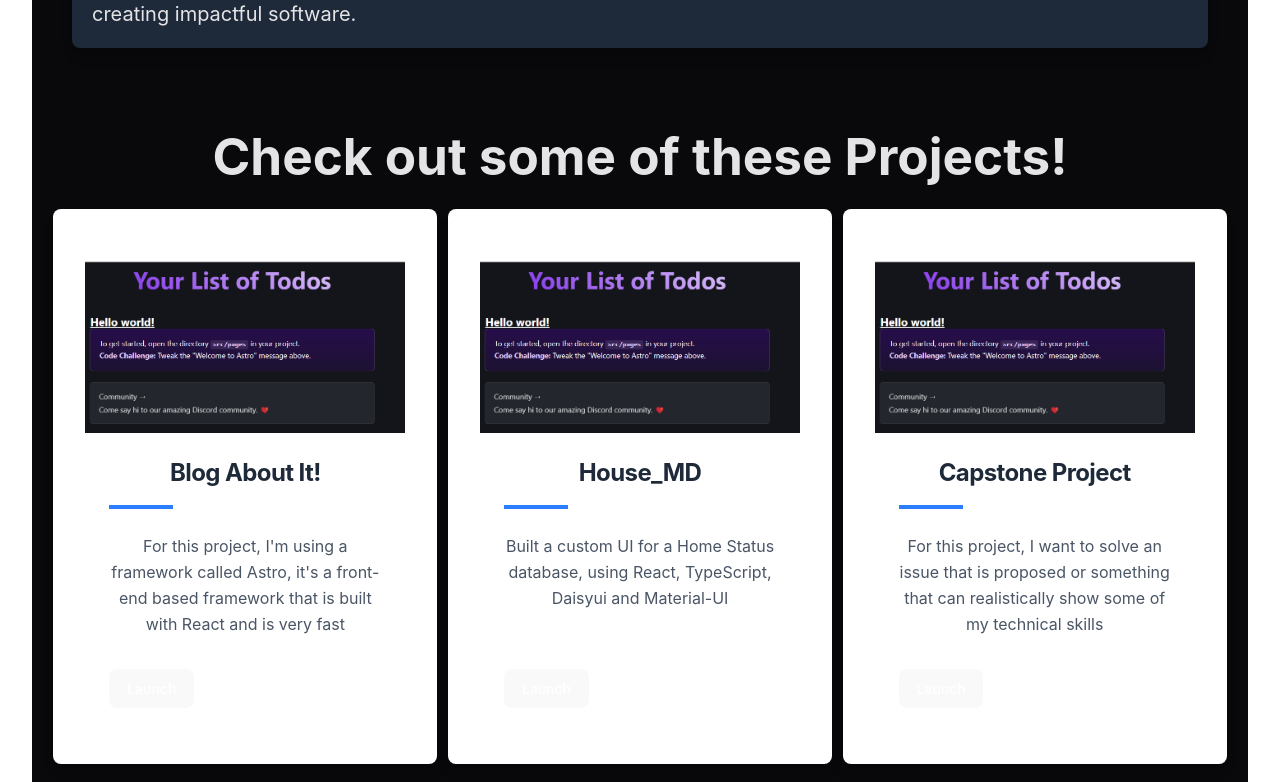
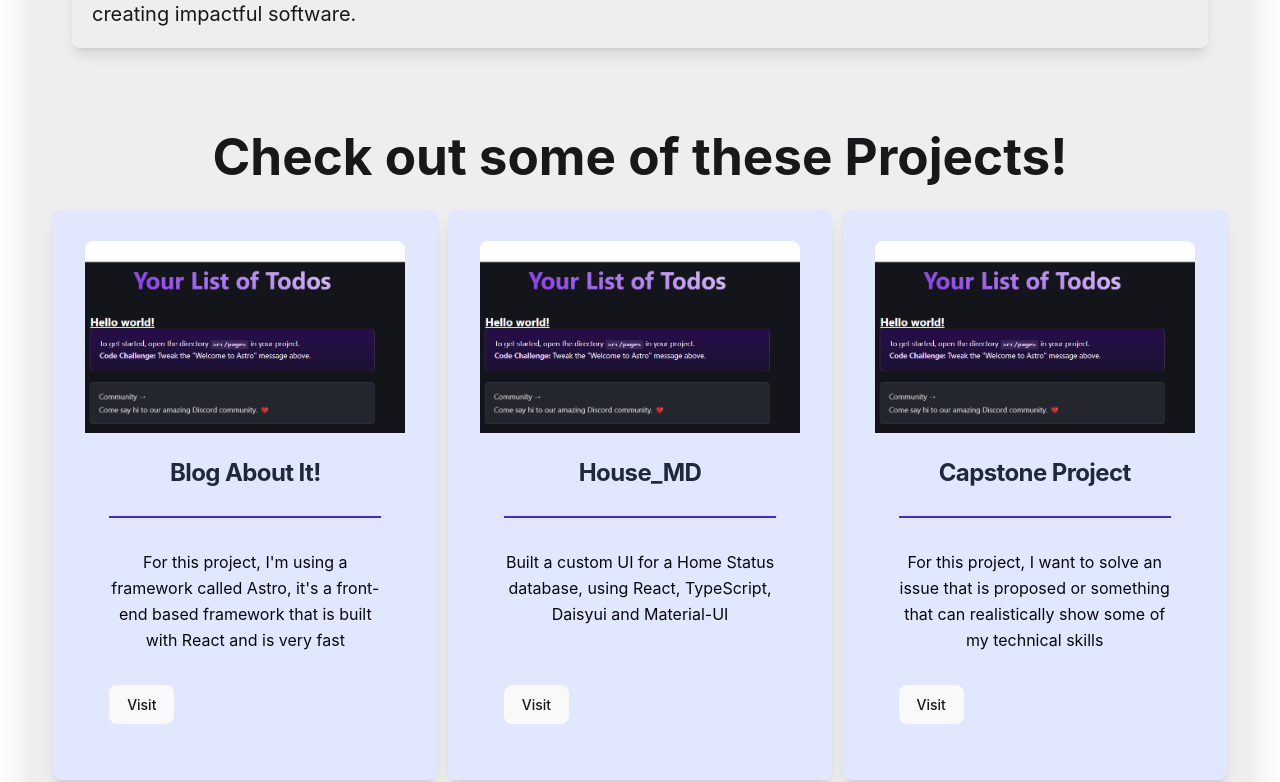
Before and after one commit to natemills018/natemills_portfolio, a React (Vite) app: page / in a window 1280 px wide. Shown: the part 500-1282 px from the top of the page. Built offline with nearby package versions, Linux system fonts and the light colour scheme.

Commit message:
Making changes to the card divider as well as the buttons in the cards:

```diff
--- a/src/App.tsx
+++ b/src/App.tsx
@@ -6,7 +6,7 @@ function App() {
   // const [count, setCount] = useState(0)
 
   return (
-    <div className="min-h-screen bg-neutral text-neutral-content">
+    <div className="min-h-screen bg-base-300 shadow-2xl rounded-3xl text-base-content">
       {/* <div className="h-screen bg-gradient-to-tr"> */}
       {/* <div className="flex flex-col items-center p-4 text-white nav md:flex-row md:justify-between">
         <NavBar />
@@ -32,7 +32,7 @@ function App() {
           href="/images/Nate Mills Resume 2025_1.pdf"
           target="_blank"
           rel="noopener noreferrer"
-          className="flex items-center gap-2 px-4 py-2 text-lg font-semibold text-black transition-transform bg-gray-200 rounded-lg hover:scale-105"
+          className="flex items-center gap-2 px-4 py-2 text-lg font-semibold text-base-content transition-transform bg-success rounded-lg hover:scale-105"
         >
           <img
             src="/images/nmills media_logo Concept 7.png"
@@ -45,7 +45,7 @@ function App() {
         <h1 className="text-3xl font-semibold text-center md:text-4xl">
           About Me
         </h1>
-        <div className="p-5 mt-5 text-center bg-gray-800 rounded-lg shadow-lg md:text-left">
+        <div className="p-5 mt-5 text-center bg-base-300 rounded-lg shadow-lg md:text-left">
           <p className="text-lg md:text-xl">
             My name is Nate Mills! Full stack web developer with a passion for
             tech and learning new frameworks. Proficient in JavaScript,
@@ -67,19 +67,19 @@ function App() {
               cardImageSrc="/images/Screenshot 2025-02-27 230844.png"
               title="Blog About It!"
               description="For this project, I'm using a framework called Astro, it's a front-end based framework that is built with React and is very fast"
-              btnTitle="Launch"
+              btnTitle="Visit"
             />
             <ProjectCard
               cardImageSrc="/images/Screenshot 2025-02-27 230844.png"
               title="House_MD"
               description="Built a custom UI for a Home Status database, using React, TypeScript, Daisyui and Material-UI"
-              btnTitle="Launch"
+              btnTitle="Visit"
             />
             <ProjectCard
               cardImageSrc="/images/Screenshot 2025-02-27 230844.png"
               title="Capstone Project"
               description="For this project, I want to solve an issue that is proposed or something that can realistically show some of my technical skills"
-              btnTitle="Launch"
+              btnTitle="Visit"
             />
           </div>
         </div>
--- a/src/Components/ProjectCard.tsx
+++ b/src/Components/ProjectCard.tsx
@@ -8,7 +8,7 @@ interface ProjectCardProps {
 
 const ProjectCard = ({ cardImageSrc, title, description, btnTitle }: ProjectCardProps) => {
     return (
-      <div className="card w-96 bg-white shadow-lg transition-all duration-300 hover:shadow-xl">
+      <div className="card w-96 bg-primary-content shadow-lg transition-all duration-300 hover:shadow-2xl">
         <figure className="relative">
           <img
             src={cardImageSrc}
@@ -20,14 +20,13 @@ const ProjectCard = ({ cardImageSrc, title, description, btnTitle }: ProjectCard
           <h2 className="font-bold text-2xl text-gray-800 tracking-tight mb-2">
             {title}
           </h2>
-          <div className="w-16 h-1 bg-blue-500 mb-4"></div>
-          <p className="text-gray-600 text-base leading-relaxed mb-6">
+          <div className="divider divider-primary mt-1"></div>
+
+          <p className="text-neutral text-base leading-relaxed mb-6">
             {description}
           </p>
           <div className="card-actions">
-            <button className="px-6 py-2 bg-blue-600 text-white rounded-lg
-              transition-all duration-300 hover:bg-blue-700 focus:ring-2
-              focus:ring-blue-500 focus:ring-offset-2">
+            <button className="btn-circle btn-info-content">
               {btnTitle}
             </button>
           </div>
```
